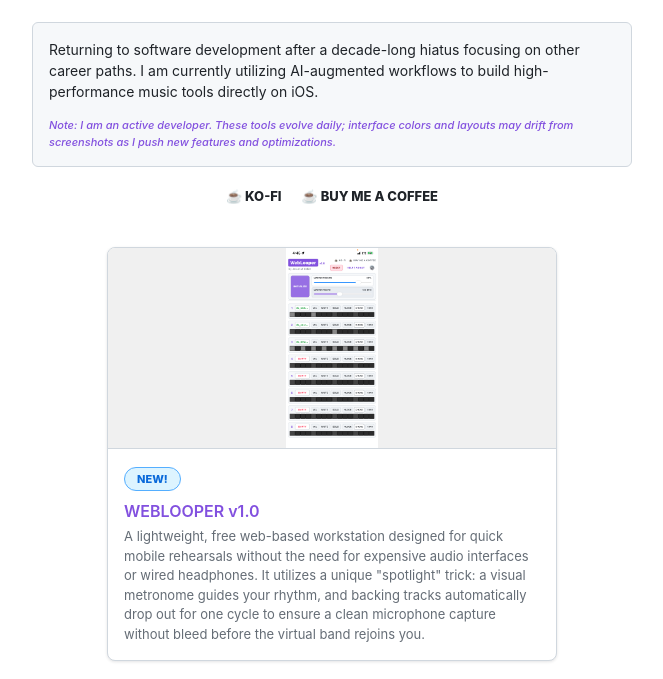
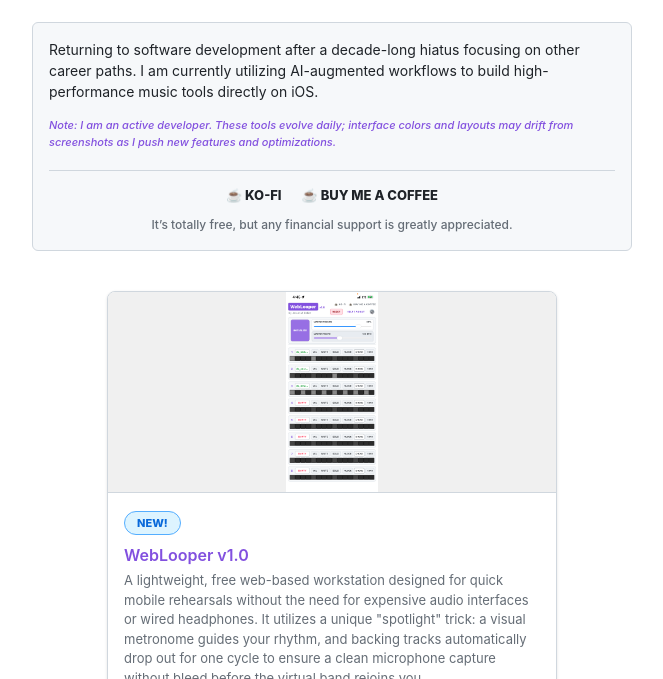
Before and after one commit to 360-Solutions/360-solutions.github.io, a plain HTML site: page index.html in a window 1280 px wide. Shown: the part 121-800 px from the top of the page, without its empty margins (308-971 px from the left). Drawn offline with Linux system fonts and the light colour scheme.

Commit message:
Update index.html

```diff
--- a/index.html
+++ b/index.html
@@ -44,17 +44,34 @@
             display: block; font-weight: 500;
         }
 
-        /* --- SUPPORT LINKS --- */
+        /* --- SUPPORT SECTION (Inside Bio) --- */
+        .bio-support {
+            margin-top: 20px;
+            padding-top: 15px;
+            border-top: 1px solid var(--border-color);
+            text-align: center;
+        }
+
         .support-links {
-            display: flex; justify-content: center; gap: 20px; margin-top: 20px;
+            display: flex; justify-content: center; gap: 20px;
             font-size: 13px; font-weight: 800; text-transform: uppercase;
         }
+
         .support-links a {
             text-decoration: none; transition: opacity 0.2s, color 0.2s;
             display: flex; align-items: center; gap: 6px;
             color: var(--text-main);
         }
+
         .support-links a:hover { opacity: 0.8; color: var(--accent-blue); }
+
+        .support-message {
+            font-size: 12px;
+            color: var(--text-dim);
+            margin-top: 10px;
+            font-weight: 500;
+            display: block;
+        }
 
         /* --- PROJECT GRID & CARDS --- */
         .portfolio-grid { width: 100%; max-width: 450px; display: flex; flex-direction: column; gap: 24px; }
@@ -111,27 +128,31 @@
     <header>
         <h1>360 Solutions</h1>
         <div class="subtitle">Rapid Mobile Audio Prototyping</div>
+
         <div class="bio">
             Returning to software development after a decade-long hiatus focusing on other career paths.
             I am currently utilizing AI-augmented workflows to build high-performance music tools directly on iOS.
             <span class="update-disclaimer">
                 Note: I am an active developer. These tools evolve daily; interface colors and layouts may drift from screenshots as I push new features and optimizations.
             </span>
-        </div>
 
-        <div class="support-links">
-            <a href="https://ko-fi.com/360solutions" target="_blank">☕ Ko-fi</a>
-            <a href="https://www.buymeacoffee.com/360solutions" target="_blank">☕ Buy Me a Coffee</a>
+            <div class="bio-support">
+                <div class="support-links">
+                    <a href="https://ko-fi.com/360solutions" target="_blank">☕ Ko-fi</a>
+                    <a href="https://www.buymeacoffee.com/360solutions" target="_blank">☕ Buy Me a Coffee</a>
+                </div>
+                <span class="support-message">It’s totally free, but any financial support is greatly appreciated.</span>
+            </div>
         </div>
     </header>
 
     <div class="portfolio-grid">
 
-        <a href="https://360-solutions.github.io/WebLooper/?v=1.0" class="project-card">
+        <a href="https://360-solutions.github.io/WebLooper/?v=0.01" class="project-card">
             <div class="thumb" style="background-image: url('images/WebLooper1.PNG');"></div>
             <div class="card-content">
                 <div class="card-tag-new">NEW!</div>
-                <span class="card-title" style="color: var(--accent-purple);">WEBLOOPER v1.0</span>
+                <span class="card-title" style="color: var(--accent-purple);">WebLooper v1.0</span>
                 <p class="card-desc">
                     A lightweight, free web-based workstation designed for quick mobile rehearsals without the need for expensive audio interfaces or wired headphones. It utilizes a unique "spotlight" trick: a visual metronome guides your rhythm, and backing tracks automatically drop out for one cycle to ensure a clean microphone capture without bleed before the virtual band rejoins you.
                 </p>
@@ -141,7 +162,7 @@
         <a href="https://360-solutions.github.io/Dum-machine/" class="project-card">
             <div class="thumb" style="background-image: url('images/dum_machine_thumb.jpg');"></div>
             <div class="card-content">
-                <span class="card-title">DUM-MACHINE</span>
+                <span class="card-title">Dum-Machine v1.0</span>
                 <p class="card-desc">The foundation. My first musical program exploring 16-step sequencing logic and JavaScript audio synthesis on mobile web browsers.</p>
             </div>
         </a>
```
